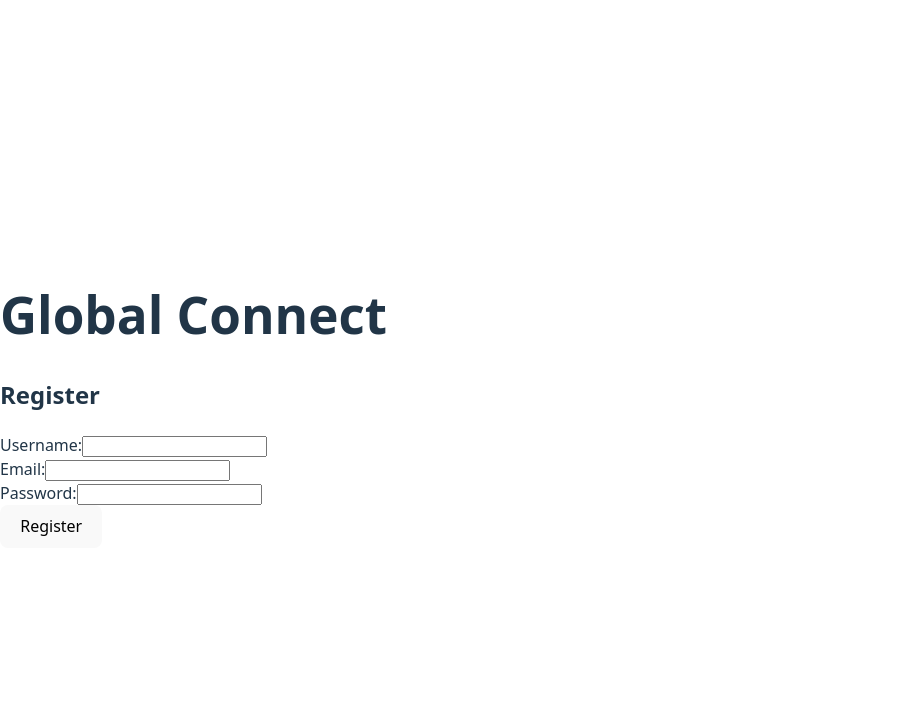
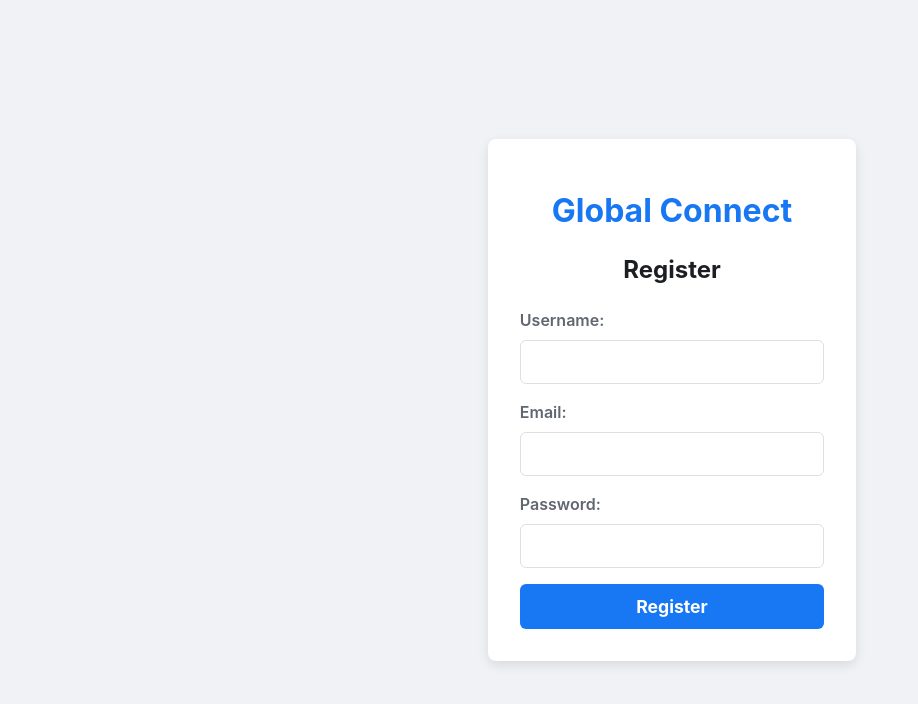
Before and after one commit to Mrspecter-x/GeminiCLI, a React app in the folder frontend/: page / in a window 1280 px wide. Shown: the top 704 px of the page, without its empty margins (0-918 px from the left). Built offline with nearby package versions, Linux system fonts and the light colour scheme; the HTML template or start-up script is replaced by a standard one.

Commit message:
style(frontend): Add basic styling to registration form

```diff
--- a/frontend/src/App.css
+++ b/frontend/src/App.css
@@ -1 +1,76 @@
-/* CSS styles will go here */
+body {
+  font-family: -apple-system, BlinkMacSystemFont, 'Segoe UI', Roboto, Helvetica, Arial, sans-serif;
+  background-color: #f0f2f5;
+  color: #1c1e21;
+  margin: 0;
+  display: flex;
+  justify-content: center;
+  align-items: center;
+  min-height: 100vh;
+}
+
+.App {
+  text-align: center;
+  background-color: #ffffff;
+  padding: 2rem;
+  border-radius: 8px;
+  box-shadow: 0 4px 12px rgba(0, 0, 0, 0.1);
+  width: 100%;
+  max-width: 400px;
+}
+
+.App-header h1 {
+  font-size: 2rem;
+  color: #1877f2;
+  margin-bottom: 1.5rem;
+}
+
+form div {
+  margin-bottom: 1rem;
+  text-align: left;
+}
+
+form label {
+  display: block;
+  margin-bottom: 0.5rem;
+  font-weight: 600;
+  color: #606770;
+}
+
+form input {
+  width: 100%;
+  padding: 0.75rem;
+  border: 1px solid #dddfe2;
+  border-radius: 6px;
+  font-size: 1rem;
+  box-sizing: border-box; /* Ensures padding doesn't affect width */
+}
+
+form input:focus {
+  outline: none;
+  border-color: #1877f2;
+  box-shadow: 0 0 0 2px #e7f3ff;
+}
+
+form button {
+  width: 100%;
+  padding: 0.75rem;
+  background-color: #1877f2;
+  color: white;
+  border: none;
+  border-radius: 6px;
+  font-size: 1.1rem;
+  font-weight: bold;
+  cursor: pointer;
+  transition: background-color 0.2s;
+}
+
+form button:hover {
+  background-color: #166fe5;
+}
+
+p {
+  margin-top: 1rem;
+  font-size: 1rem;
+  color: #1c1e21;
+}
```
